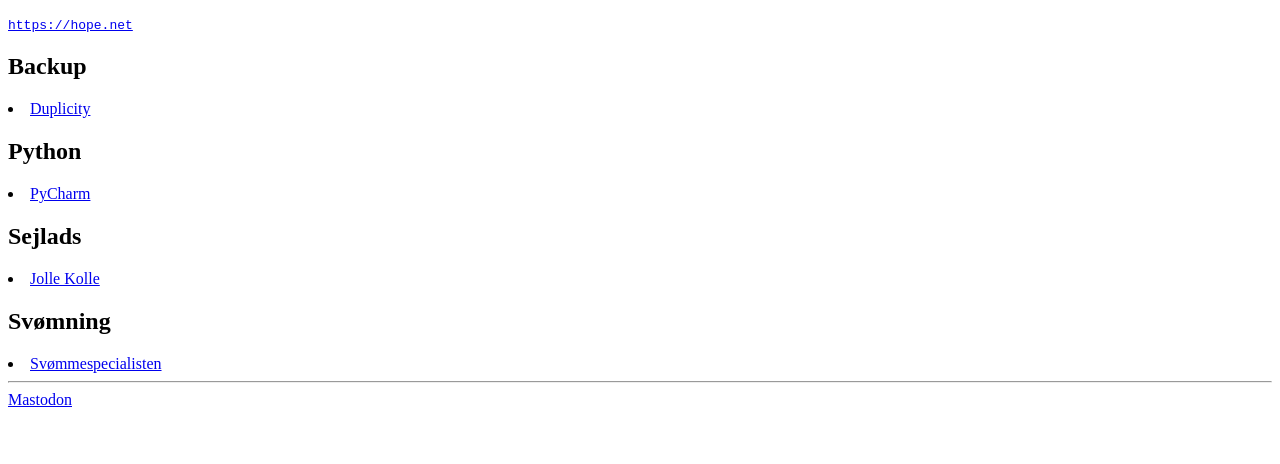
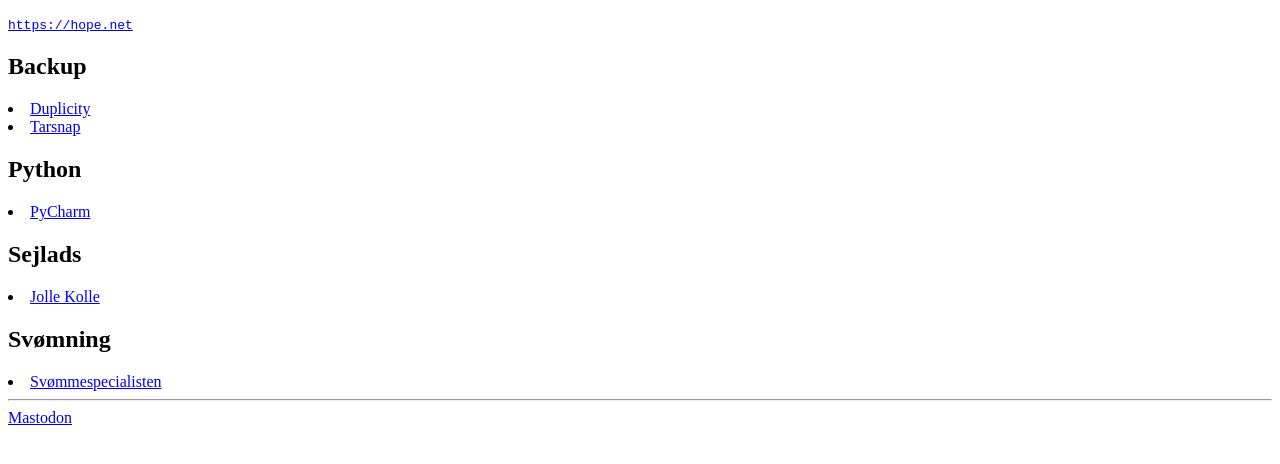
Before and after one commit to rasmusgludandersen/rasmusgludandersen.github.io, a plain HTML site: page index.html in a window 1280 px wide. Shown: the part 48-512 px from the top of the page. Drawn offline with Linux system fonts and the light colour scheme.

Commit message:
Update index.html

```diff
--- a/index.html
+++ b/index.html
@@ -6,6 +6,7 @@
 
 <h2>Backup</h2>
   <li><a href="https://duplicity.gitlab.io/">Duplicity</a></li>
+  <li><a href="https://www.tarsnap.com/">Tarsnap</a></li>
 <h2>Python</h2>
   <li><a href="https://www.jetbrains.com/pycharm/">PyCharm</a></li>
 <h2>Sejlads</h2>
```
